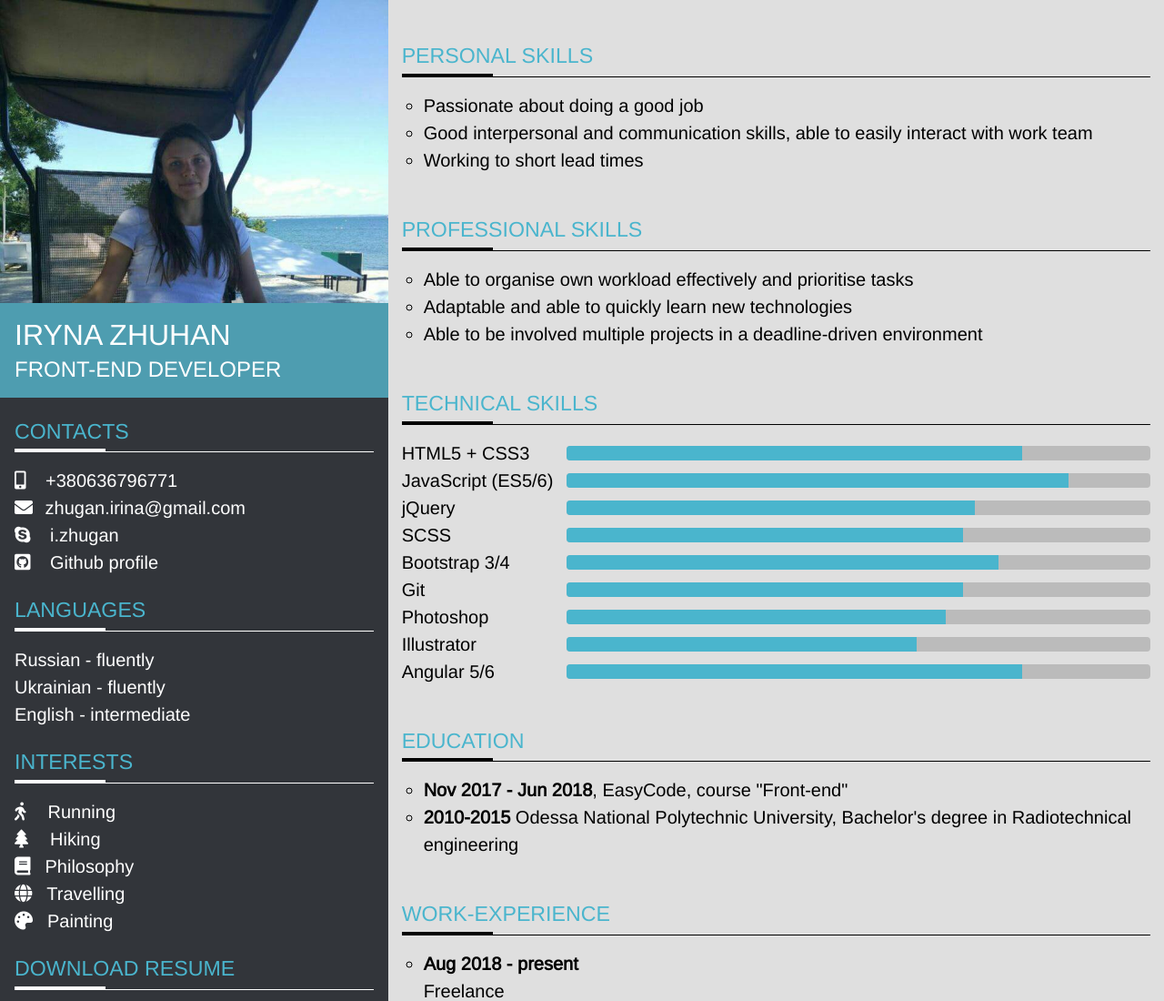
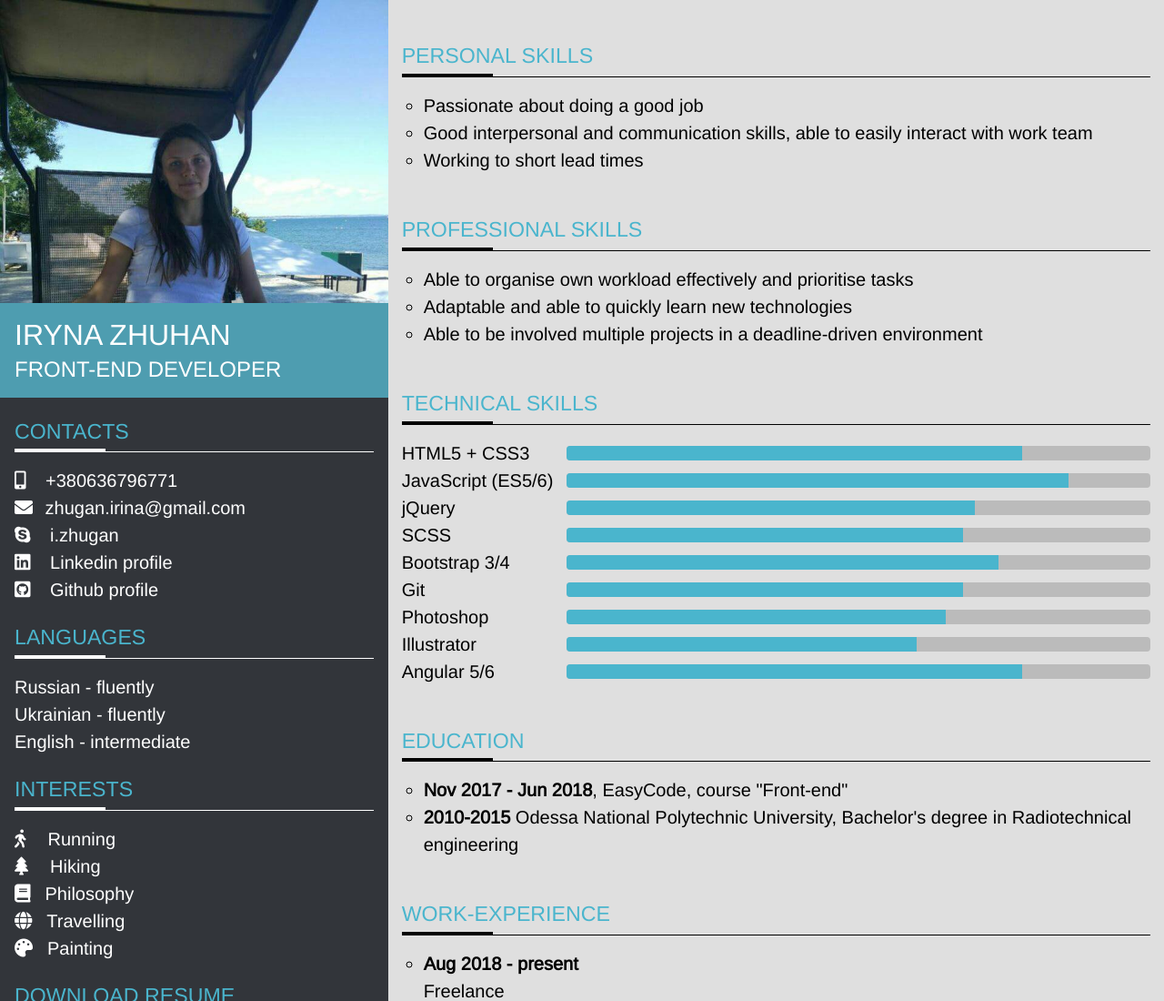
Before and after one commit to IZhuhan/IZhuhan.github.io, a plain HTML site: page index.html in a window 1280 px wide. Shown: the top 1100 px of the page at 91% size. Drawn offline with nearby package versions, Linux system fonts and the light colour scheme.

Commit message:
add linkedin profile link

```diff
--- a/index.html
+++ b/index.html
@@ -55,10 +55,12 @@
                                     <span class="ml-3">i.zhugan</span>
                                 </a>
                             </li>
-                            <!-- <li>
-                                <i class="fab fa-linkedin"></i>
-                                <a href="https://www.linkedin.com/in/iryna-zhuhan-633a20163/" target="_blank" class="ml-3">Linkedin profile</a>
-                            </li> -->
+                            <li>
+                                <a  href="https://www.linkedin.com/in/iryna-zhuhan/" target="_blank">
+                                    <i class="fab fa-linkedin"></i>
+                                    <span class="ml-3">Linkedin profile</span>
+                                </a>
+                            </li>
                             <li>
                                 <a href="https://github.com/IZhuhan" target="_blank">
                                     <i class="fab fa-github-square"></i>
```
